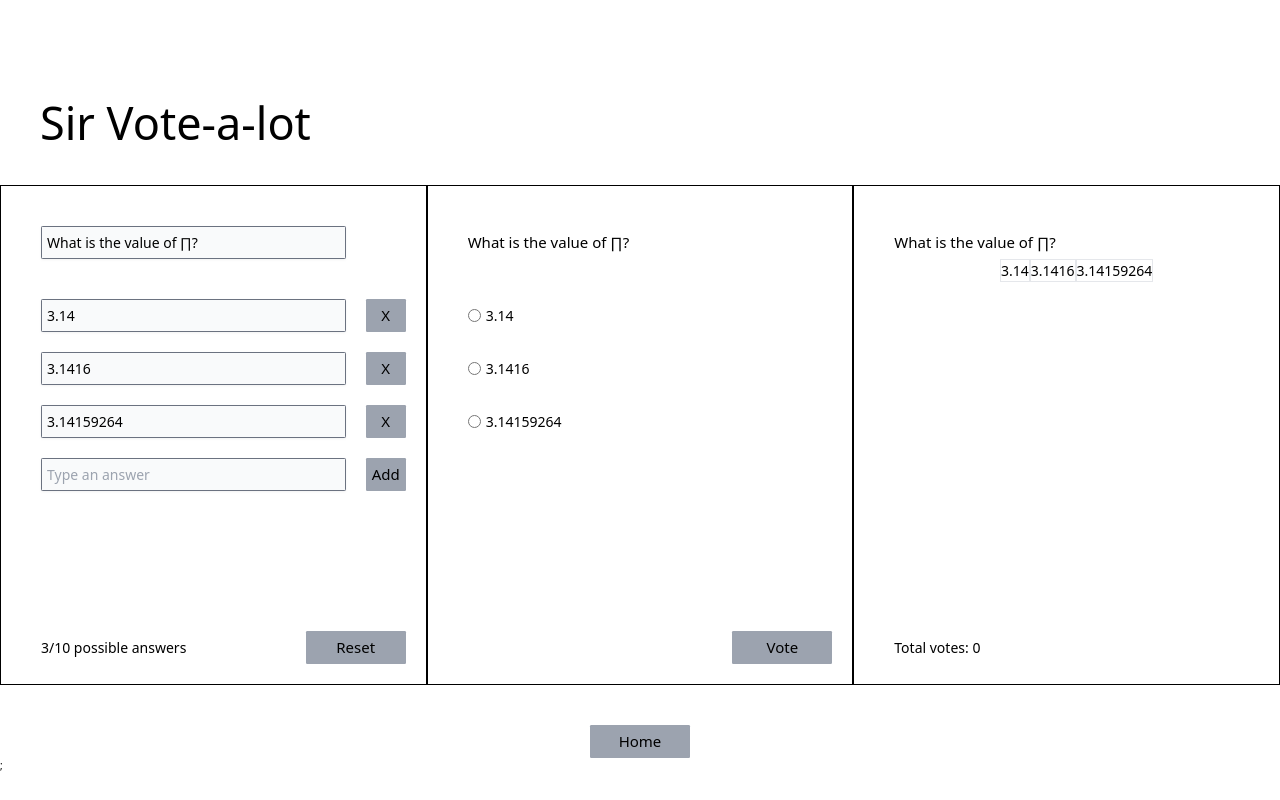
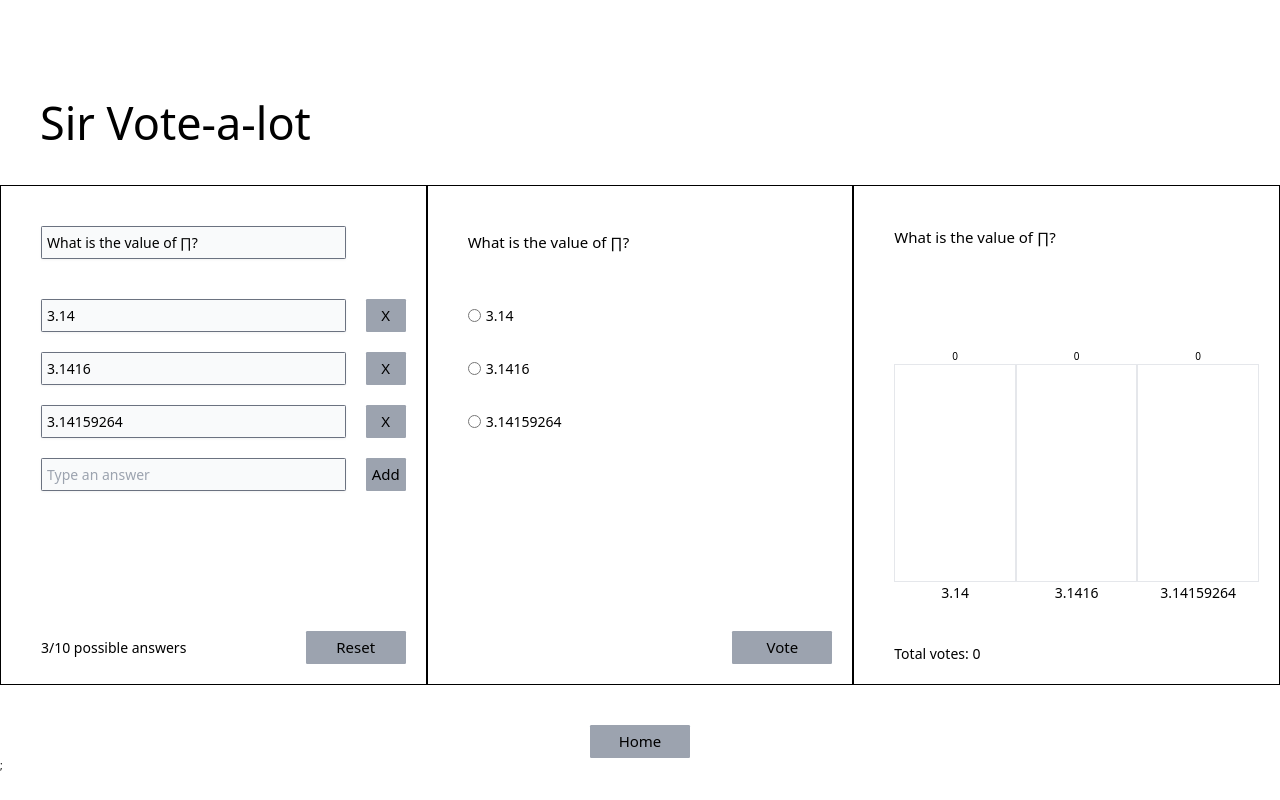
Before and after one commit to BassamHager/poll-app, a Next.js app: page /poll in a window 1280 px wide. Built offline with nearby package versions, Linux system fonts and the light colour scheme.

Commit message:
updated README.md & minor styles

```diff
--- a/components/resultSection/resultSectionBody/index.tsx
+++ b/components/resultSection/resultSectionBody/index.tsx
@@ -19,14 +19,13 @@ export default function ResultSectionBody({}: Props) {
   }, [pollAnswers]);
 
   return (
-    <div className={`flex justify-center`}>
-      {answers.map((answer: { value: string; totalValue: number }) => {
+    <div className={`flex justify-evenly mt-[10rem] h-full`}>
+      {answers.map((answer: { value: string; totalVotes: number }) => {
         return (
-          <div
-            key={answer.value}
-            className={`max-w-1/${answers.length} border`}
-          >
-            <p>{answer.value}</p>
+          <div key={answer.value} className={`w-full flex flex-col`}>
+            <div className="m-auto">{answer.totalVotes}</div>
+            <div className="border h-full"></div>
+            <p className="m-auto">{answer.value}</p>
           </div>
         );
       })}
```
Also changed, not shown: assets/images/demo/pollAppDemo.png (added), 1 other file (tests, documents, lock files or other folders).
